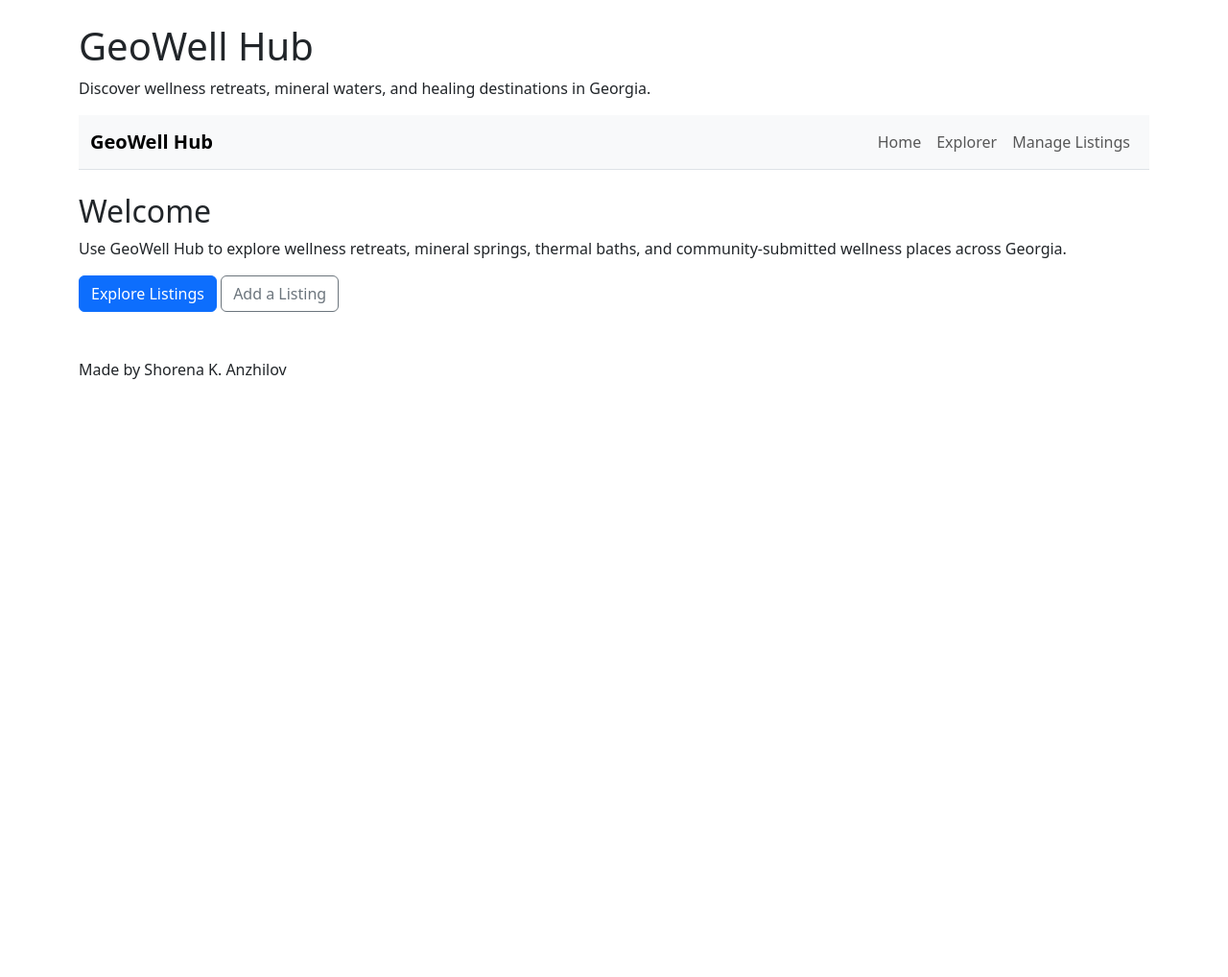
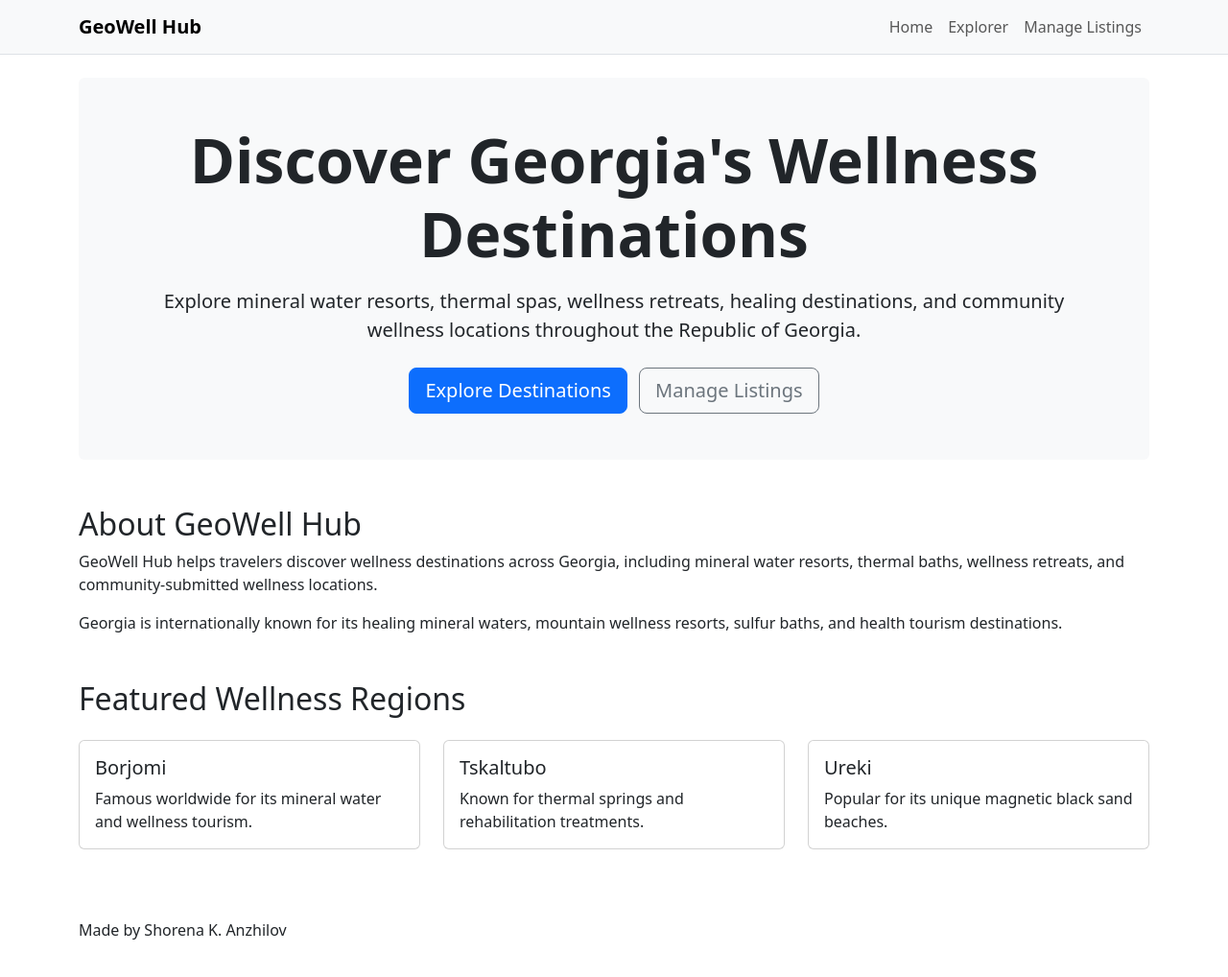
Before and after one commit to ShorenaK/GeoWellHub, a website: page frontend/index.html in a window 1280 px wide. Shown: the whole page at 96% size. Before the commit the page ends 800 px from the top, so only its background shows below. Drawn offline with nearby package versions, Linux system fonts and the light colour scheme.

Commit message:
Clean up homepage hero section

```diff
--- a/frontend/index.html
+++ b/frontend/index.html
@@ -12,11 +12,8 @@
   </head>
 
   <body>
-    <div class="container py-4">
-      <header class="mb-4">
-        <h1>GeoWell Hub</h1>
-        <p>Discover wellness retreats, mineral waters, and healing destinations in Georgia.</p>
-<!-- Bootstrap Navigation Bar -->
+
+    <!-- Bootstrap Navigation Bar -->
      <nav class="navbar navbar-expand-lg bg-body-tertiary border-bottom">
   <div class="container">
 
@@ -64,20 +61,94 @@
     </div>
   </div>
 </nav>
-      </header>
+
+    <div class="container py-4">
 
       <main>
-        <section>
-          <h2>Welcome</h2>
-          <p>
-            Use GeoWell Hub to explore wellness retreats, mineral springs,
-            thermal baths, and community-submitted wellness places across Georgia.
-          </p>
 
-          <a href="./explorer.html" class="btn btn-primary">Explore Listings</a>
-          <a href="./manage.html" class="btn btn-outline-secondary">Add a Listing</a>
-        </section>
-      </main>
+  <!-- Hero Section -->
+  <section class="bg-light rounded p-5 mb-5 text-center">
+    <h1 class="display-3 fw-bold">
+      Discover Georgia's Wellness Destinations
+    </h1>
+
+    <p class="lead mt-3">
+      Explore mineral water resorts, thermal spas, wellness retreats,
+      healing destinations, and community wellness locations throughout
+      the Republic of Georgia.
+    </p>
+
+    <div class="mt-4">
+      <a href="./explorer.html" class="btn btn-primary btn-lg me-2">
+        Explore Destinations
+      </a>
+
+      <a href="./manage.html" class="btn btn-outline-secondary btn-lg">
+        Manage Listings
+      </a>
+    </div>
+  </section>
+
+  <!-- About GeoWell Hub -->
+  <section class="mb-5">
+    <h2>About GeoWell Hub</h2>
+
+    <p>
+      GeoWell Hub helps travelers discover wellness destinations across
+      Georgia, including mineral water resorts, thermal baths,
+      wellness retreats, and community-submitted wellness locations.
+    </p>
+
+    <p>
+      Georgia is internationally known for its healing mineral waters,
+      mountain wellness resorts, sulfur baths, and health tourism
+      destinations.
+    </p>
+  </section>
+
+  <!-- Featured Destinations -->
+  <section>
+    <h2 class="mb-4">Featured Wellness Regions</h2>
+
+    <div class="row">
+
+      <div class="col-md-6 col-lg-4 mb-4">
+        <div class="card h-100">
+          <div class="card-body">
+            <h5 class="card-title">Borjomi</h5>
+            <p class="card-text">
+              Famous worldwide for its mineral water and wellness tourism.
+            </p>
+          </div>
+        </div>
+      </div>
+
+      <div class="col-md-6 col-lg-4 mb-4">
+        <div class="card h-100">
+          <div class="card-body">
+            <h5 class="card-title">Tskaltubo</h5>
+            <p class="card-text">
+              Known for thermal springs and rehabilitation treatments.
+            </p>
+          </div>
+        </div>
+      </div>
+
+      <div class="col-md-6 col-lg-4 mb-4">
+        <div class="card h-100">
+          <div class="card-body">
+            <h5 class="card-title">Ureki</h5>
+            <p class="card-text">
+              Popular for its unique magnetic black sand beaches.
+            </p>
+          </div>
+        </div>
+      </div>
+
+    </div>
+  </section>
+
+</main>
 
       <footer class="mt-5">
         <p>Made by Shorena K. Anzhilov</p>
```
Also changed, not shown: frontend/explorer.html (+1 -0 lines), frontend/manage.html (+1 -0 lines).
